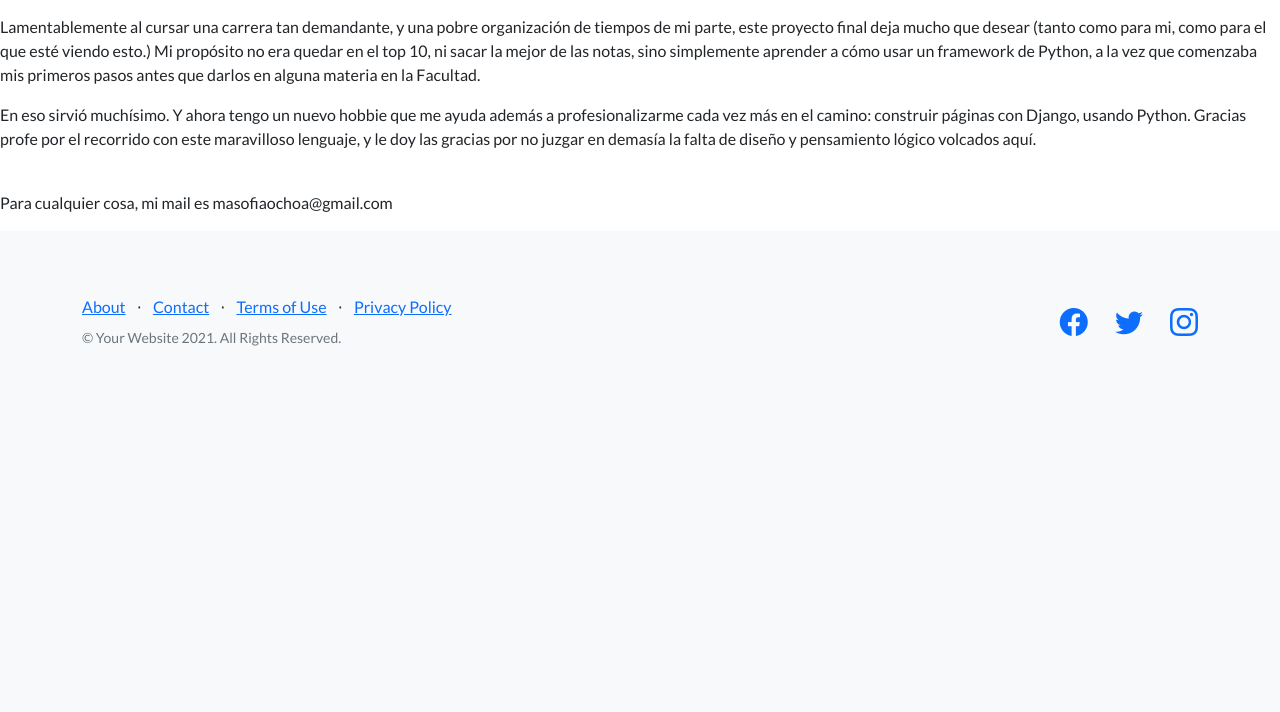
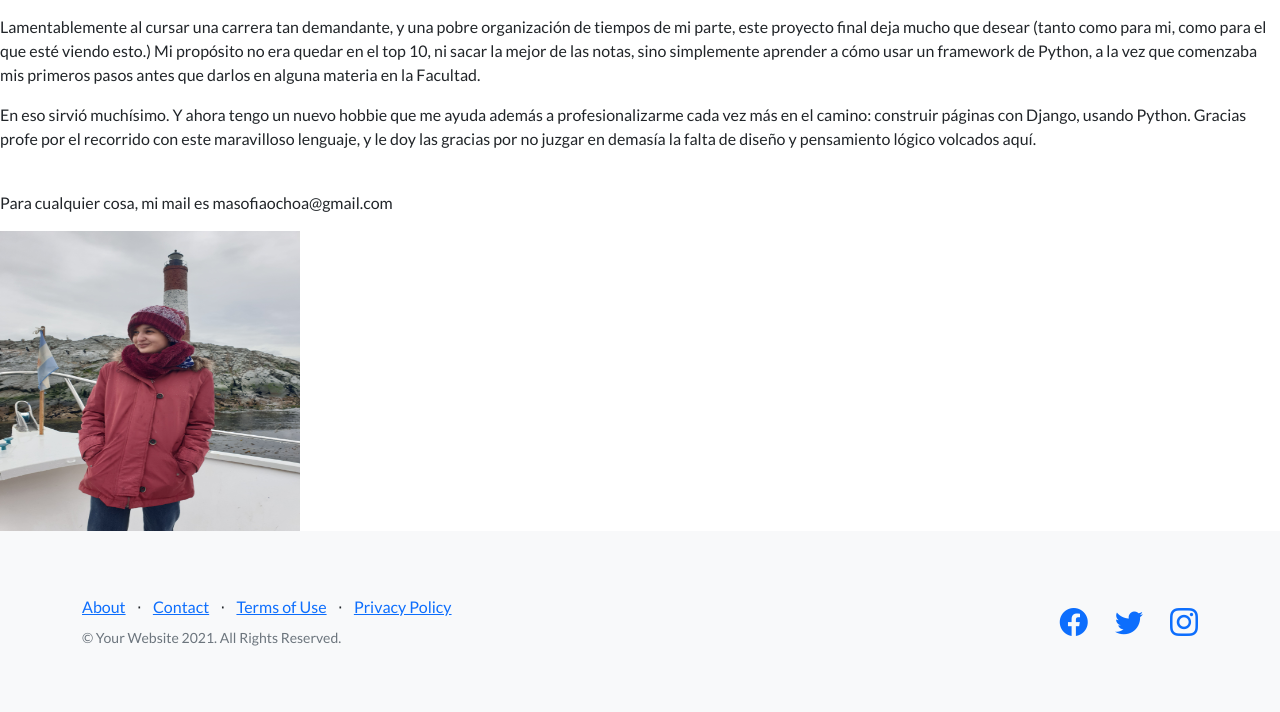
Before and after one commit to masofiaochoa/ProyectoFinal, a Django app: page /acercademi in a window 1280 px wide. Shown: the part 765-1477 px from the top of the page. Before the commit the page ends 1111 px from the top, so only its background shows below. Run offline with Django 4.2, Linux system fonts and the light colour scheme; some libraries are stand-ins or nearby versions.

Commit message:
Agrego de README, toques quasi finales. Falta solución de bugs varios

```diff
--- a/AppRegistro/templates/AppRegistro/acercademi.html
+++ b/AppRegistro/templates/AppRegistro/acercademi.html
@@ -14,4 +14,5 @@
     <br>
     <p>Para cualquier cosa, mi mail es masofiaochoa@gmail.com</p>
 
+    <img src="/AppRegistro/static/AppRegistro/20211215_113716.jpg" alt="esto es una imagen mía que no logro que se muestre.Tantos errores D:" width="300" height="300">
 {% endblock %}
--- a/AppRegistro/urls.py
+++ b/AppRegistro/urls.py
@@ -22,4 +22,3 @@ urlpatterns = [
 
 # usuario nuevo ktN4UqcU
 # superuser sofipc asd
-# https://djangocentral.com/building-a-blog-application-with-django/
```
Also changed, not shown: AppRegistro/static/AppRegistro/20211215_113716.jpg (added), AppRegistro/static/AppRegistro/assets/img/20211215_113716.jpg (added), AppRegistro/views.py (line endings or trailing spaces), README.txt (added).
